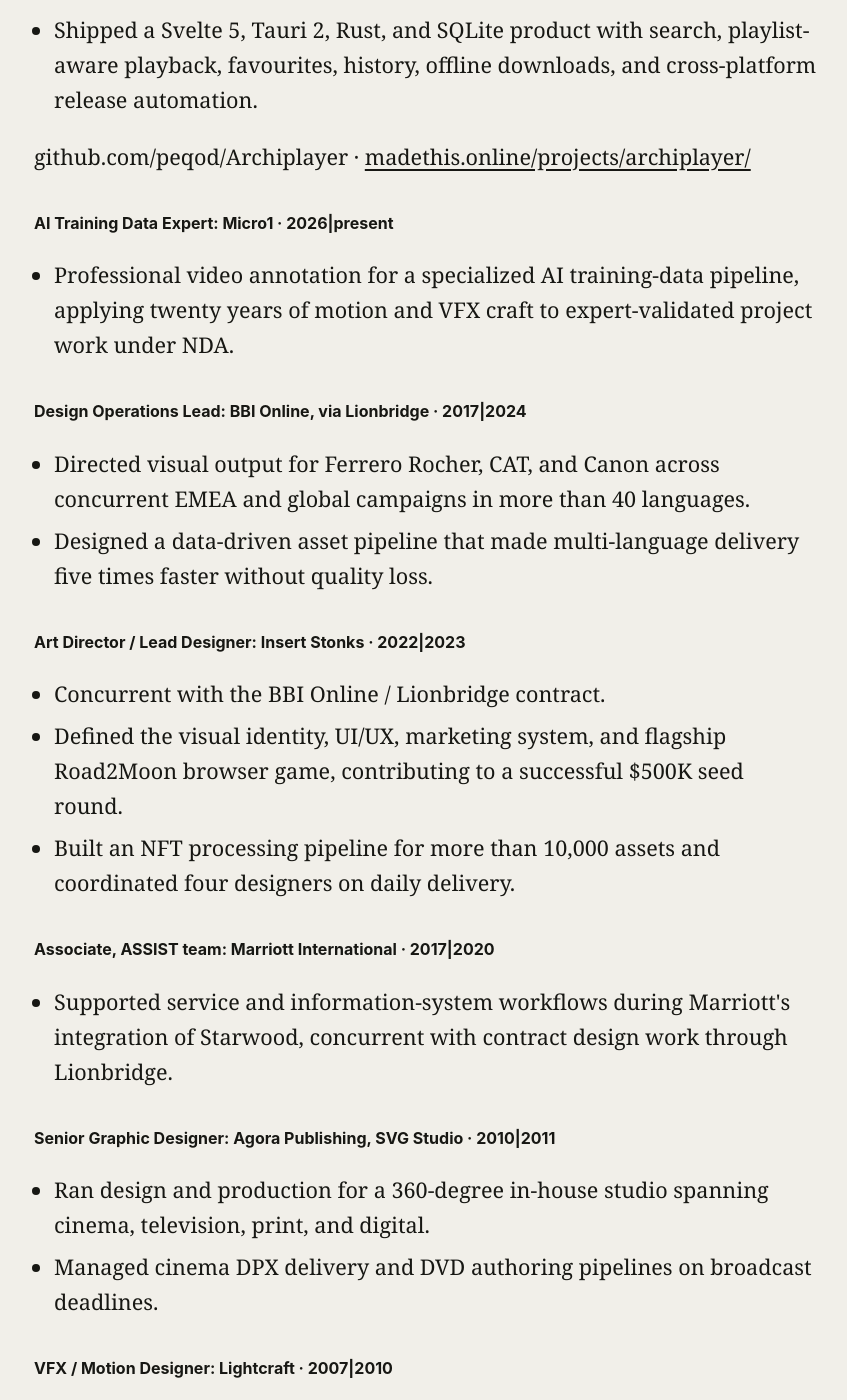
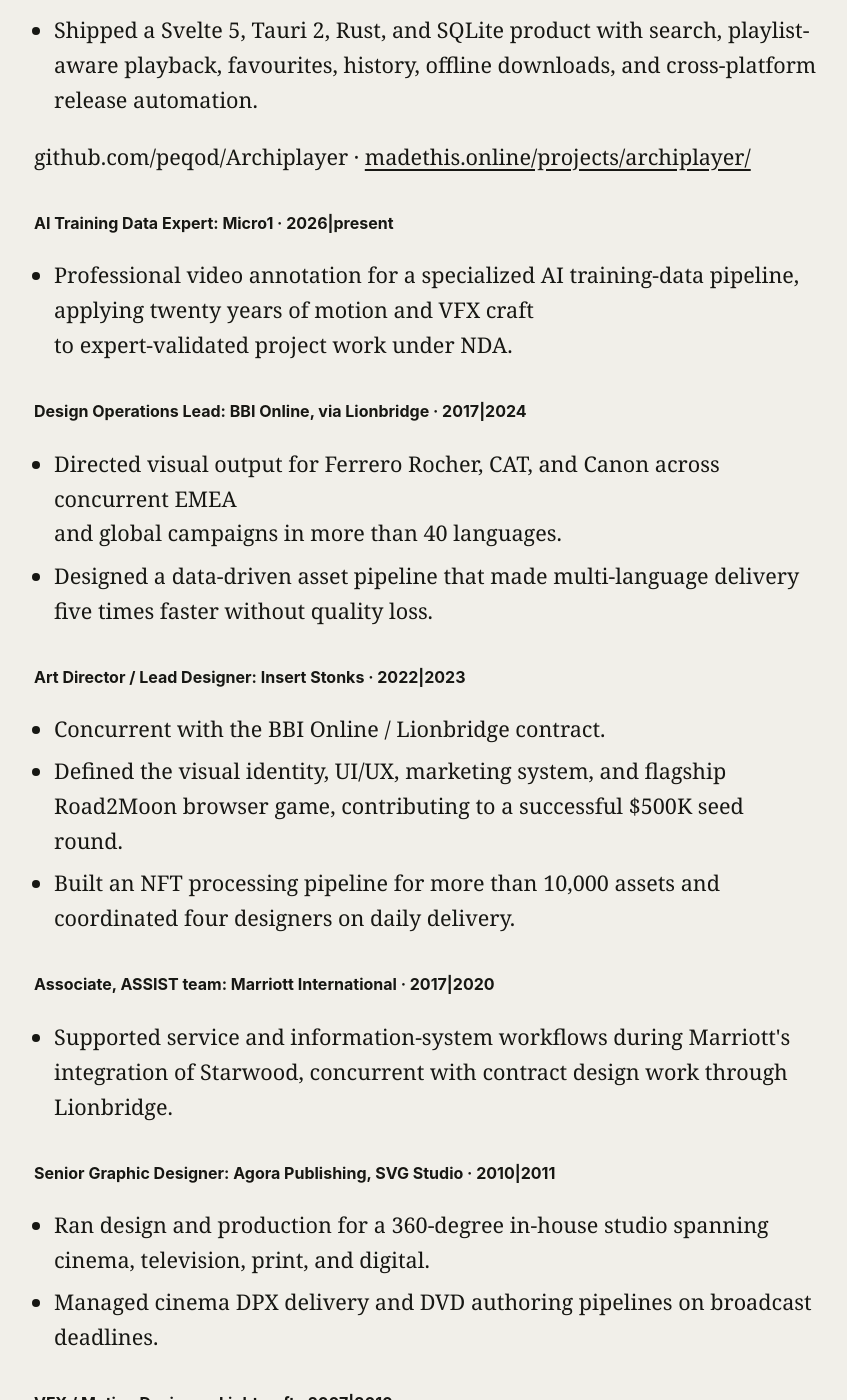
Before and after one commit to peqod/madethis.online, a Jekyll site: the page built from resume.md, in a window 1280 px wide and 1400 px high, scrolled down 1870 px. Shown: the whole window, without its empty margins (62-909 px from the left). Built offline with Jekyll 4.4.1, drawn with Linux system fonts in a browser that asks for light colours; some of the changed text lies outside the part shown.

```diff
--- a/resume.md
+++ b/resume.md
@@ -30,11 +30,11 @@ github.com/peqod/Archiplayer · [madethis.online/projects/archiplayer/](/project
 
 ### AI Training Data Expert: Micro1 · 2026|present
 
-- Professional video annotation for a specialized AI training-data pipeline, applying twenty years of motion and VFX craft to expert-validated project work under NDA.
+- Professional video annotation for a specialized AI training-data pipeline, applying twenty years of motion and VFX craft <br> to expert-validated project work under NDA.
 
 ### Design Operations Lead: BBI Online, via Lionbridge · 2017|2024
 
-- Directed visual output for Ferrero Rocher, CAT, and Canon across concurrent EMEA and global campaigns in more than 40&nbsp;languages.
+- Directed visual output for Ferrero Rocher, CAT, and Canon across concurrent EMEA <br> and global campaigns in more than 40&nbsp;languages.
 - Designed a data-driven asset pipeline that made multi-language delivery five times faster without quality loss.
 
 ### Art Director / Lead Designer: Insert Stonks · 2022|2023
@@ -54,8 +54,8 @@ github.com/peqod/Archiplayer · [madethis.online/projects/archiplayer/](/project
 
 ### VFX / Motion Designer: Lightcraft · 2007|2010
 
-- Produced VFX and motion graphics for television commercials and film-festival content, including daily broadcast spots for Gazeta Wyborcza.
-- Animated and composited those spots in After Effects, and wrote the one-page PDF SOP that onboarded new editors onto a national TV commercial.
+- Produced VFX and motion graphics for television commercials and film-festival content, <br> including daily broadcast spots for Gazeta Wyborcza.
+- Animated and composited those spots in After Effects, and wrote the one-page PDF SOP that onboarded new editors onto <br> a national TV commercial.
 
 ### Freelance Motion & Visual Designer: Independent · 2004|present
 
```
Also changed, not shown: 1 other file.
